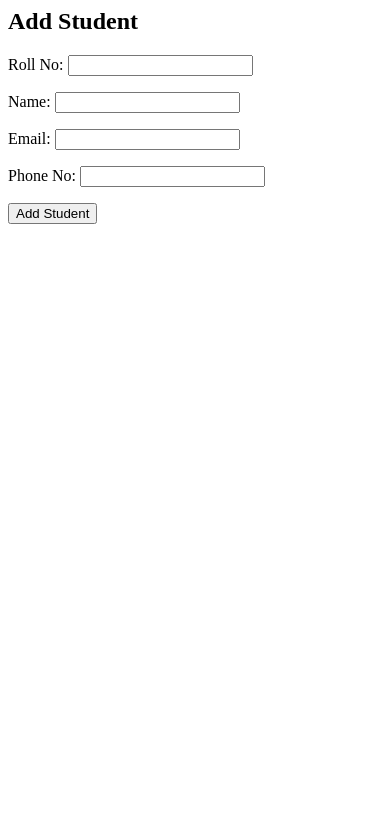
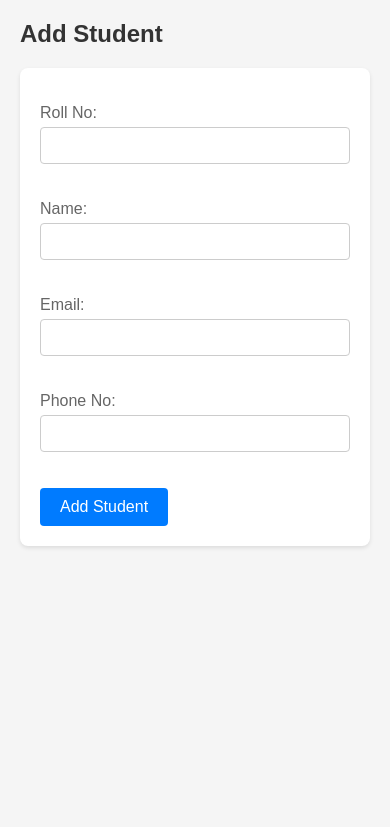
Before and after one commit to NimeshGyawali/DBMS-DEMO, a Django app: page /add/ in a window 390 px wide. Shown: the top 827 px of the page. Run offline with Django 5.2, Linux system fonts and the light colour scheme.

Commit message:
Update studentApp templates and database file

```diff
--- a/studentApp/templates/add_student.html
+++ b/studentApp/templates/add_student.html
@@ -1,5 +1,76 @@
+<!DOCTYPE html>
+<html lang="en">
+<head>
+    <meta charset="UTF-8">
+    <meta name="viewport" content="width=device-width, initial-scale=1.0">
+    <title>Add Student Form</title>
+    <style>
+        body {
+            font-family: Arial, sans-serif;
+            background-color: #f5f5f5;
+            margin: 20px;
+            padding: 0;
+            box-sizing: border-box;
+        }
+
+        h2 {
+            color: #333;
+        }
+
+        form {
+            background-color: #fff;
+            padding: 20px;
+            border-radius: 8px;
+            box-shadow: 0 2px 4px rgba(0, 0, 0, 0.1);
+            max-width: 500px;
+            margin: auto;
+        }
+
+        form p {
+            margin: 16px 0;
+        }
+
+        label {
+            display: block;
+            margin-bottom: 5px;
+            color: #666;
+        }
+
+        input[type="text"],
+        input[type="email"],
+        input[type="number"],
+        select {
+            width: 100%;
+            padding: 10px;
+            margin-bottom: 20px;
+            border: 1px solid #ccc;
+            border-radius: 4px;
+            box-sizing: border-box;
+        }
+
+        button {
+            background-color: #007bff;
+            color: white;
+            padding: 10px 20px;
+            border: none;
+            border-radius: 4px;
+            cursor: pointer;
+            font-size: 16px;
+        }
+
+        button:hover {
+            background-color: #0056b3;
+        }
+    </style>
+</head>
+<body>
+
 <h2>Add Student</h2>
-<form method="post">{% csrf_token %}
+<form method="post">
+    {% csrf_token %}
     {{ form.as_p }}
     <button type="submit">Add Student</button>
 </form>
+
+</body>
+</html>
--- a/studentApp/templates/homepage.html
+++ b/studentApp/templates/homepage.html
@@ -8,7 +8,7 @@
 </head>
 <body>
     <div class="container text-center" style="padding-top: 20vh;">
-        <h1>Welcome to the Race Management System</h1>
+        <h1>Welcome to the Student Record Keeping System</h1>
         <div class="row justify-content-center mt-5">
             <div class="col-md-4">
                 <a href="{% url 'add_student' %}" class="btn btn-primary btn-lg" role="button">Add Student</a>
```
Also changed, not shown: studentApp/templates/search_results.html (+65 -4 lines), db.sqlite3.
